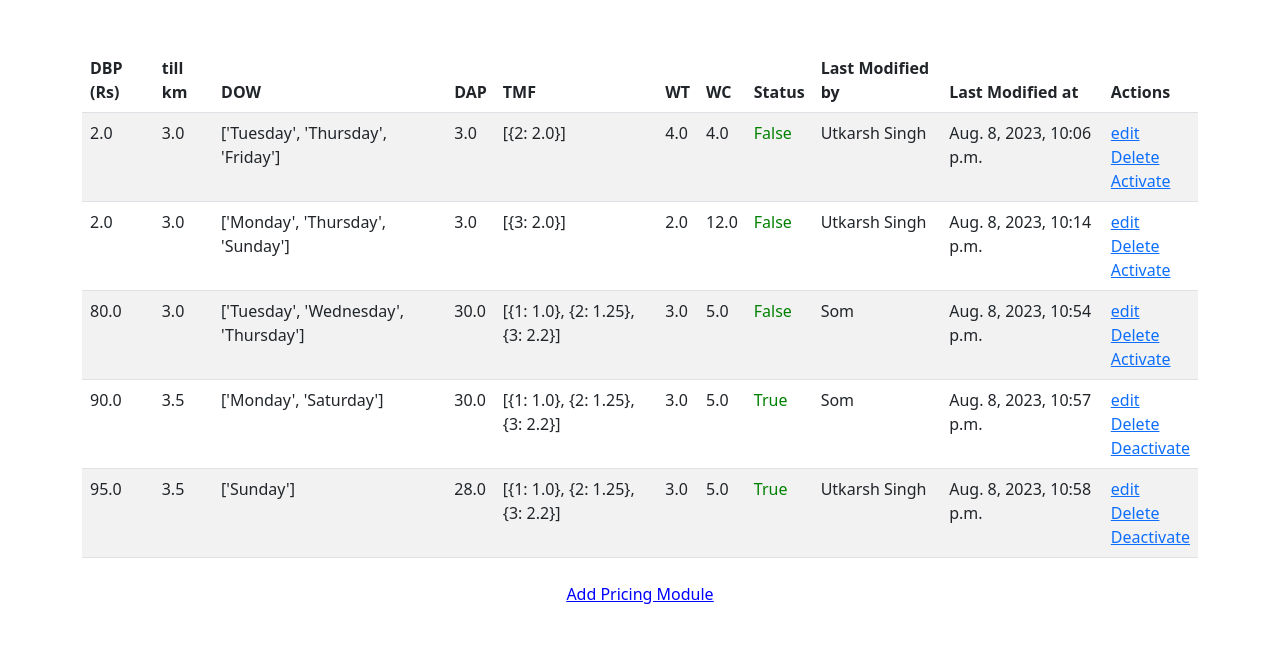
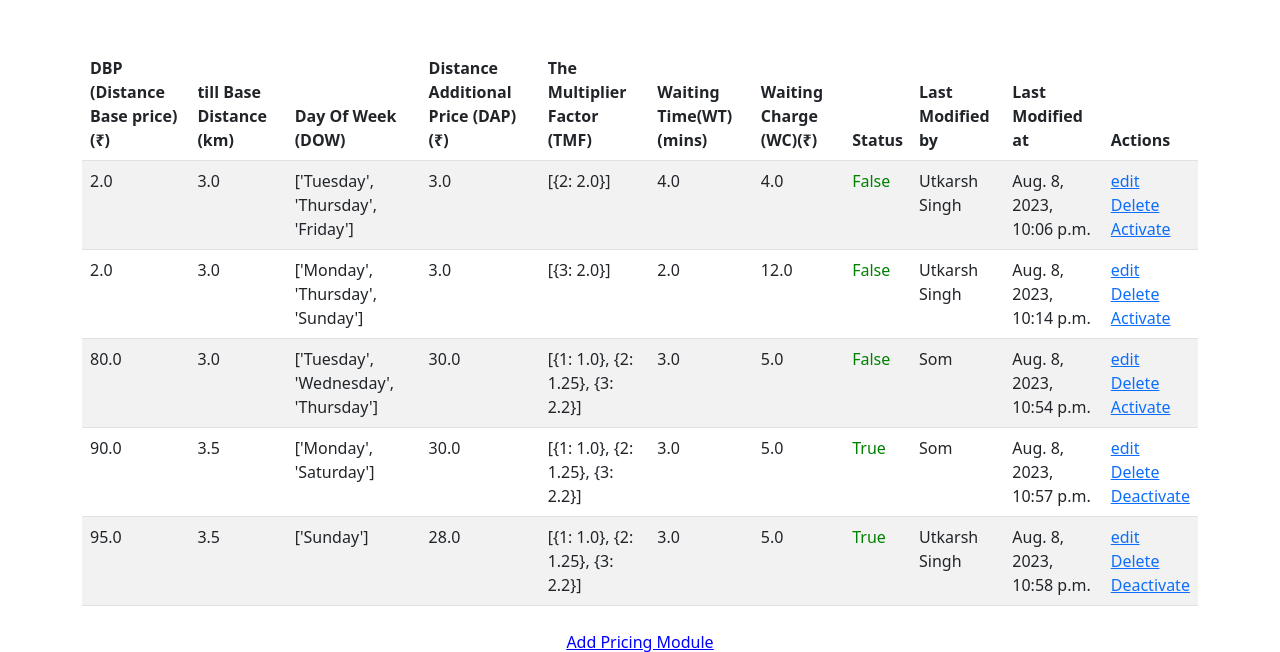
Before and after one commit to Utkarshsingh001/PricingModuleV2, a Django app: page /dashboard in a window 1280 px wide. Shown: the top 652 px of the page. Run offline with Django 4.2, Linux system fonts and the light colour scheme; data comes from the database, SQL or seed files in the repository; both versions use the stored data as it was after the commit.

Commit message:
updated the dashboard attribtes

```diff
--- a/templates/authentication/dashboard.html
+++ b/templates/authentication/dashboard.html
@@ -42,13 +42,13 @@
         <table class="table table-striped">
             <thead>
                 <tr>
-                    <th>DBP (Rs)</th>
-                    <th>till km</th>
-                    <th>DOW</th>
-                    <th>DAP</th>
-                    <th>TMF</th>
-                    <th>WT</th>
-                    <th>WC</th>
+                    <th>DBP (Distance Base price) (₹)</th>
+                    <th>till Base Distance (km)</th>
+                    <th>Day Of Week (DOW)</th>
+                    <th>Distance Additional Price (DAP)(₹)</th>
+                    <th>The Multiplier Factor (TMF)</th>
+                    <th>Waiting Time(WT)(mins)</th>
+                    <th>Waiting Charge (WC)(₹)</th>
                     <th>Status</th>
                     <th>Last Modified by</th>
                     <th>Last Modified at</th>
```
Also changed, not shown: db.sqlite3.
